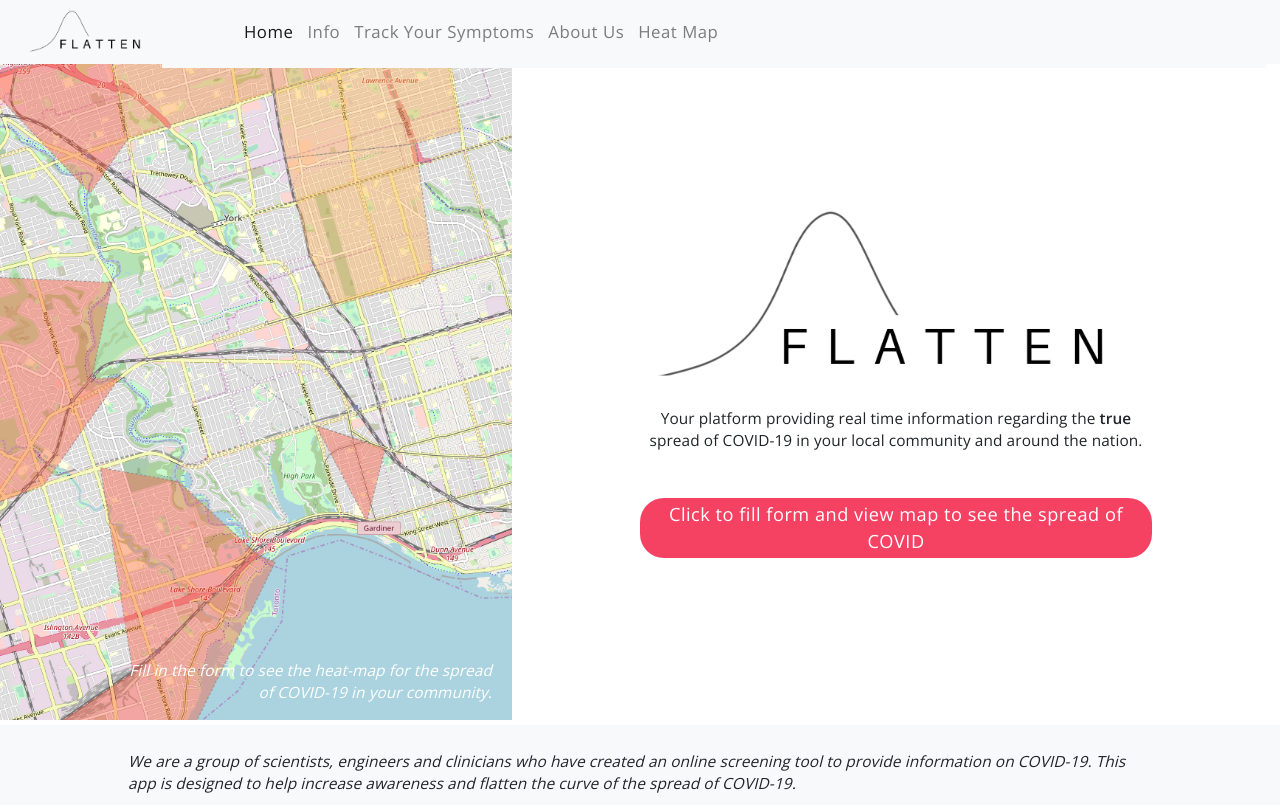
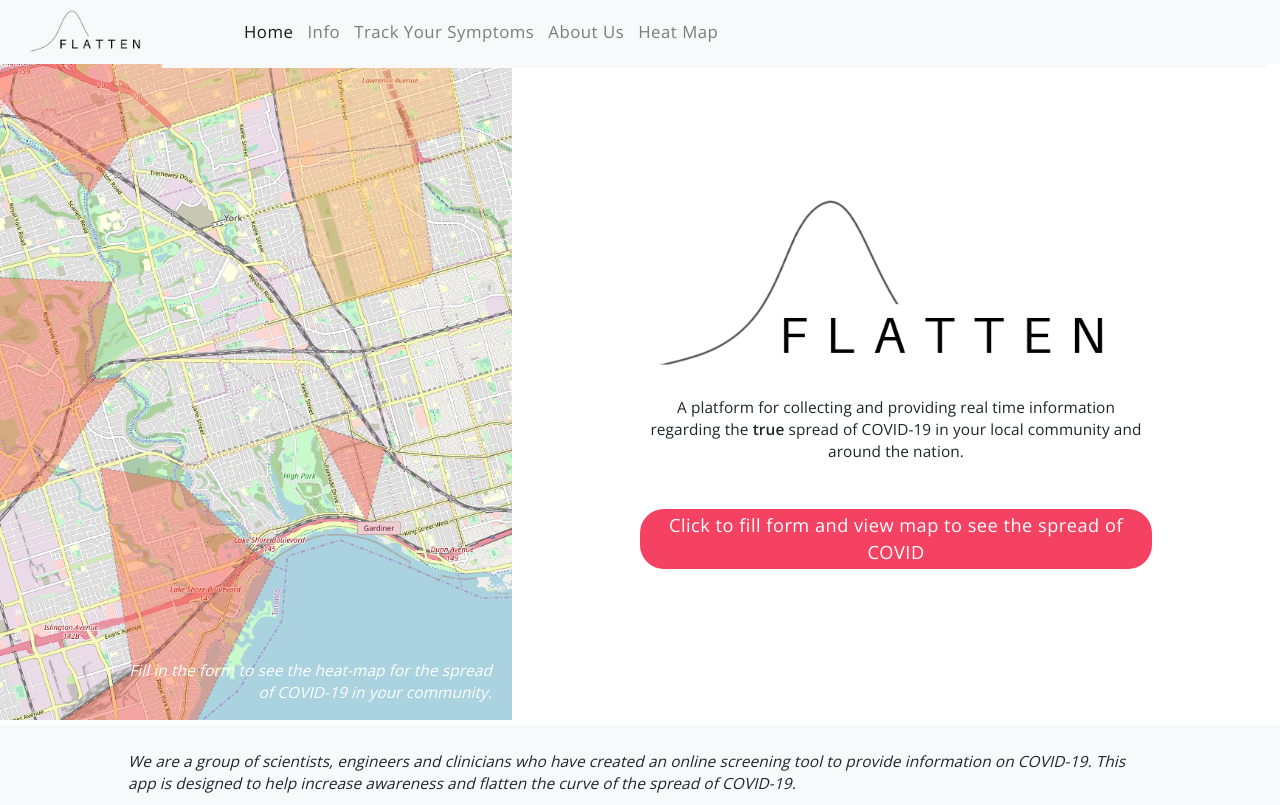
Before and after one commit to yifeiz/covid-19-frontend, a React (Create React App) app: page / in a window 1280 px wide. Built offline with nearby package versions, Linux system fonts and the light colour scheme.

Commit message:
Changed description

```diff
--- a/src/components/home/Home.jsx
+++ b/src/components/home/Home.jsx
@@ -20,7 +20,8 @@
           <div className="home__content">
             <img className="home__logo" src={logo} />
             <p className="home__subtitle">
-              Your platform providing real time information regarding the
+              A platform for collecting and providing real time information
+              regarding the
               <b> true </b>
               spread of COVID-19 in your local community and around the nation.
             </p>
```
